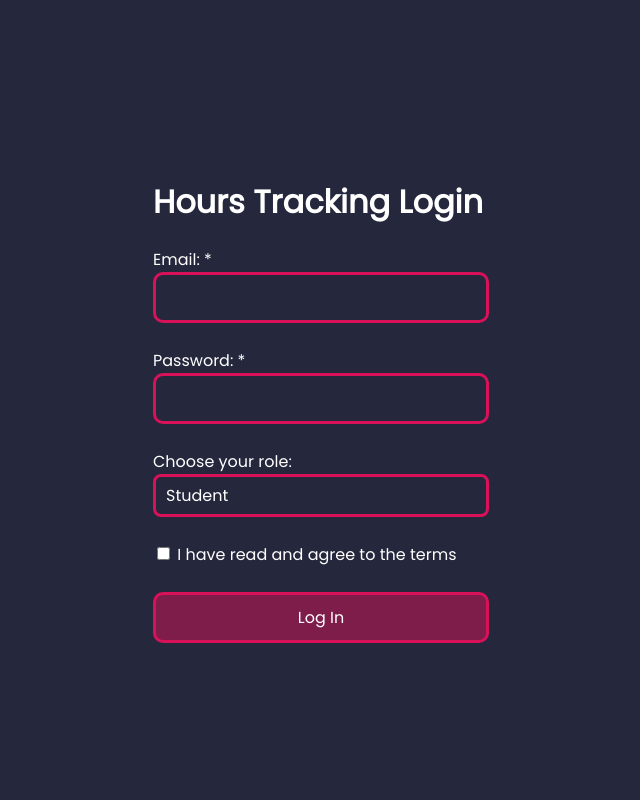
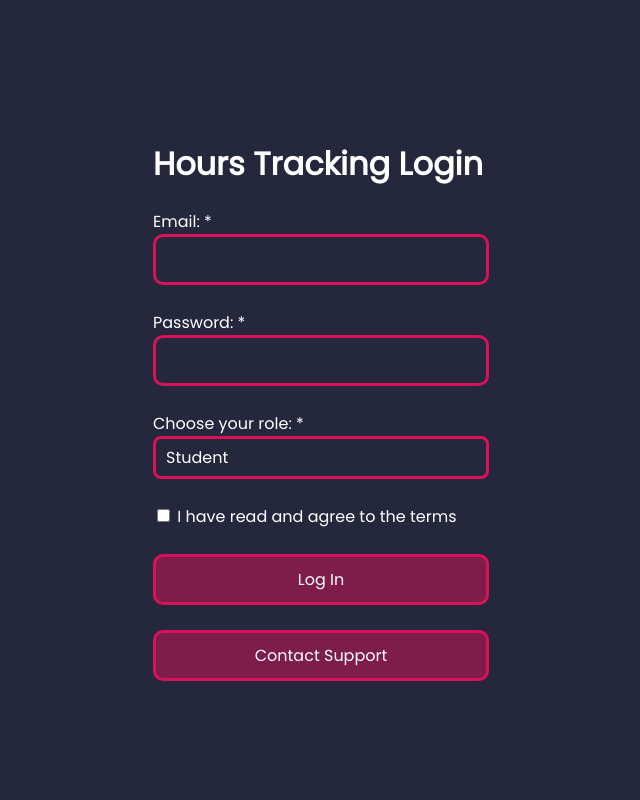
Before and after one commit to SilentSmeary/hours-tracking, a PHP site: page /index.html in a window 1280 px wide. Shown: the whole page, without its empty margins (319-959 px from the left). Run offline with PHP 8.4, Linux system fonts and the light colour scheme.

Commit message:
added: contact support button

```diff
--- a/assets/style/style.css
+++ b/assets/style/style.css
@@ -4,7 +4,7 @@
 }
 
 *{
-    font-family: Poppins-Regular;
+    font-family: Poppins-Regular, serif;
 }
 
 .home{
@@ -116,7 +116,7 @@ select option {
 /* Header Styling */
 .logs-table th {
     background-color: #161824; /* Light grey background */
-    color: #white; /* Darker text for better contrast */
+    color: white; /* Darker text for better contrast */
     font-weight: bold; /* Make the text bold */
     padding: 12px 15px; /* Add padding for better spacing */
     /*border: 1px solid #ddd; !* Add borders *!*/
@@ -153,3 +153,14 @@ select option {
 .logs-table td.hours-column {
     width: 160px; /* Lock the width of the Date column */
 }
+
+.contact_support{
+    font-family: Poppins-Regular;
+    padding: 10px;
+    font-size: 16px;
+    width: 100%;
+    border-radius: 10px;
+    background: rgba(216, 17, 89, 0.50);
+    border: #D81159 solid;
+    color: white;
+}
--- a/index.html
+++ b/index.html
@@ -16,8 +16,8 @@
         <label for="password">Password: *</label><br>
         <input class="firstname" type="password" id="password" name="password" required>
         <br><br>
-        <label for="role">Choose your role:</label><br>
-        <select id="role" name="role">
+        <label for="role">Choose your role: *</label><br>
+        <select id="role" name="role" required>
             <option value="student">Student</option>
             <option value="teacher">Teacher</option>
             <option value="school_admin">School Admin</option>
@@ -26,11 +26,13 @@
             <option value="business_admin">Business Admin</option>
         </select>
         <br><br>
-        <input class="confirm_tc" name="confirm_tc" type="checkbox" required>
+        <input class="confirm_tc" id="confirm_tc" type="checkbox" required>
         <label for="confirm_tc" >I have read and agree to the terms</label>
         <br><br>
         <input class="submit" type="submit" value="Log In">
     </form>
+    <br>
+    <button class='contact_support'><a class='create_log_a' href=''>Contact Support</a></button>
 </div>
 </body>
 </html>
```
Also changed, not shown: student/student_home.php (+1 -11 lines).
